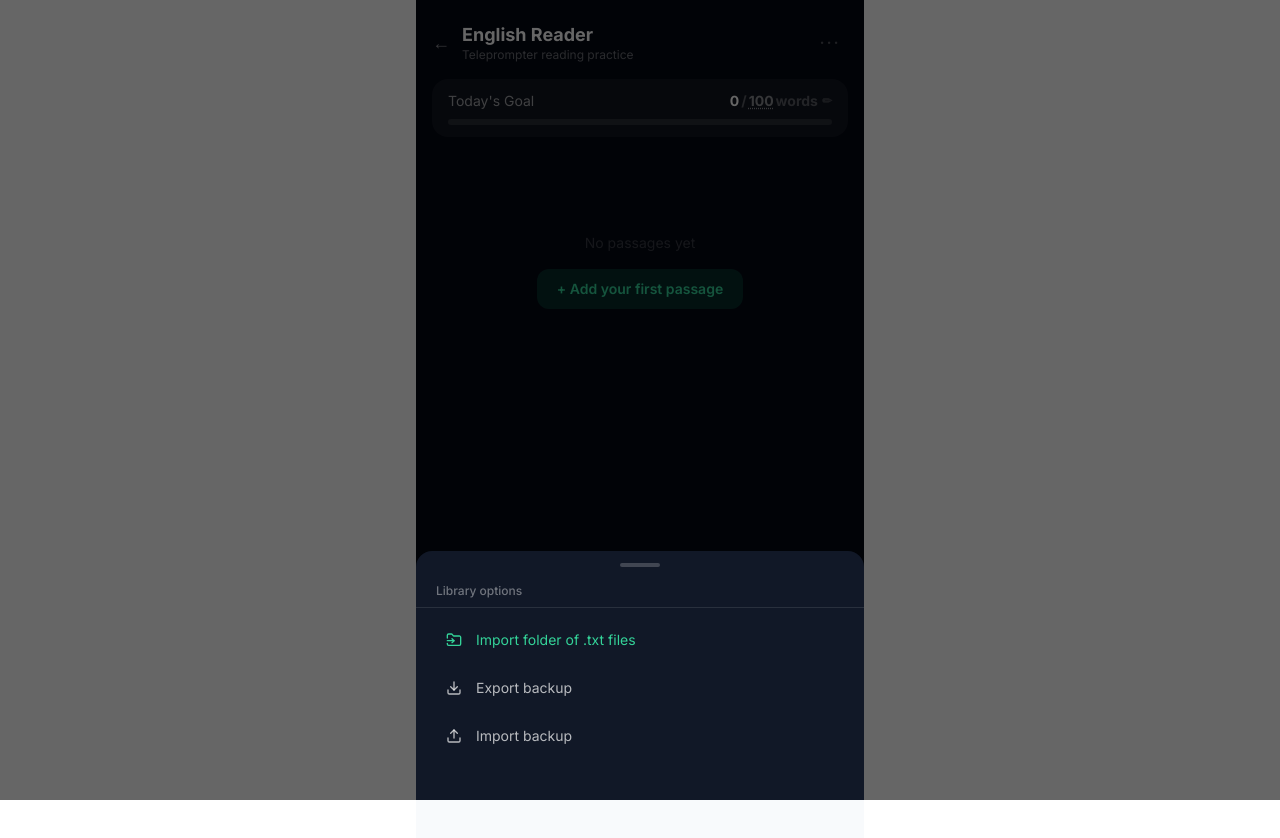
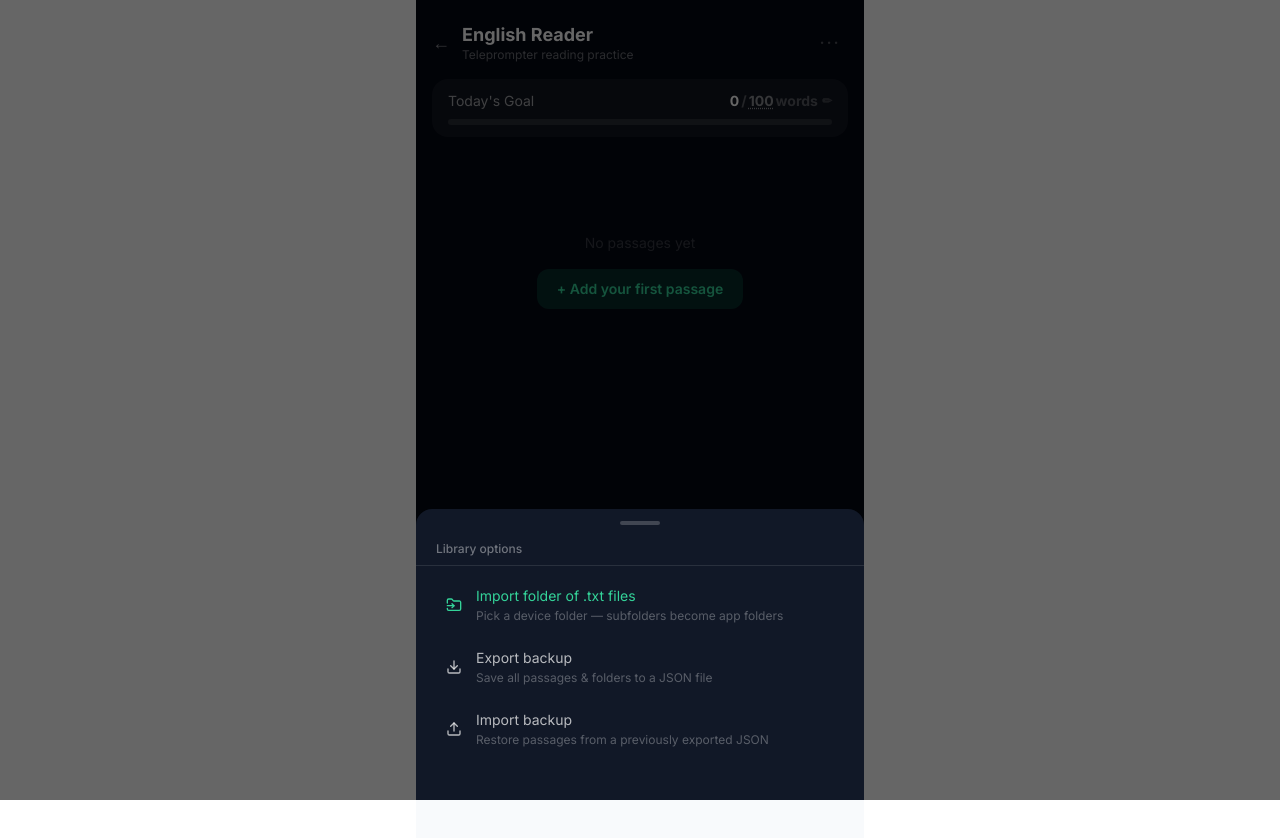
Before and after one commit to wsnh2022/dailyfocus, a React (Vite) app: page /apps/english in a window 1280 px wide. Both pictures are taken after a click on the button "···". Shown: the top 838 px of the page. Built offline with nearby package versions, Linux system fonts and the light colour scheme.

Commit message:
feat: add subtitle descriptions to library menu options
Co-Authored-By: Claude Sonnet 4.6 <noreply@anthropic.com>

```diff
--- a/src/components/apps/EnglishApp.jsx
+++ b/src/components/apps/EnglishApp.jsx
@@ -708,14 +708,17 @@ export default function EnglishApp() {
             </div>
             <div className="px-4 pt-2">
               {[
-                { icon: <FolderInput size={16} />, label: 'Import folder of .txt files', color: 'text-emerald-400', action: () => { closeLibraryMenu(); setTimeout(() => folderInputRef.current?.click(), 320); } },
-                { icon: <Download size={16} />,    label: 'Export backup',               color: 'text-white/70',    action: () => { closeLibraryMenu(); setTimeout(exportEnglishBackup, 320); } },
-                { icon: <Upload size={16} />,      label: 'Import backup',               color: 'text-white/70',    action: () => { closeLibraryMenu(); setTimeout(() => backupInputRef.current?.click(), 320); } },
+                { icon: <FolderInput size={16} />, label: 'Import folder of .txt files', sub: 'Pick a device folder — subfolders become app folders', color: 'text-emerald-400', action: () => { closeLibraryMenu(); setTimeout(() => folderInputRef.current?.click(), 320); } },
+                { icon: <Download size={16} />,    label: 'Export backup',               sub: 'Save all passages & folders to a JSON file',           color: 'text-white/70',    action: () => { closeLibraryMenu(); setTimeout(exportEnglishBackup, 320); } },
+                { icon: <Upload size={16} />,      label: 'Import backup',               sub: 'Restore passages from a previously exported JSON',      color: 'text-white/70',    action: () => { closeLibraryMenu(); setTimeout(() => backupInputRef.current?.click(), 320); } },
               ].map(item => (
                 <button key={item.label} onClick={item.action}
-                  className={`w-full flex items-center gap-3 px-3 py-3.5 rounded-xl text-sm ${item.color} hover:bg-white/5 active:bg-white/10 transition-colors`}>
-                  <span className="w-5 flex items-center justify-center shrink-0">{item.icon}</span>
-                  <span>{item.label}</span>
+                  className={`w-full flex items-center gap-3 px-3 py-3 rounded-xl hover:bg-white/5 active:bg-white/10 transition-colors`}>
+                  <span className={`w-5 flex items-center justify-center shrink-0 ${item.color}`}>{item.icon}</span>
+                  <span className="flex flex-col items-start gap-0.5">
+                    <span className={`text-sm ${item.color}`}>{item.label}</span>
+                    <span className="text-xs text-white/30">{item.sub}</span>
+                  </span>
                 </button>
               ))}
             </div>
```
